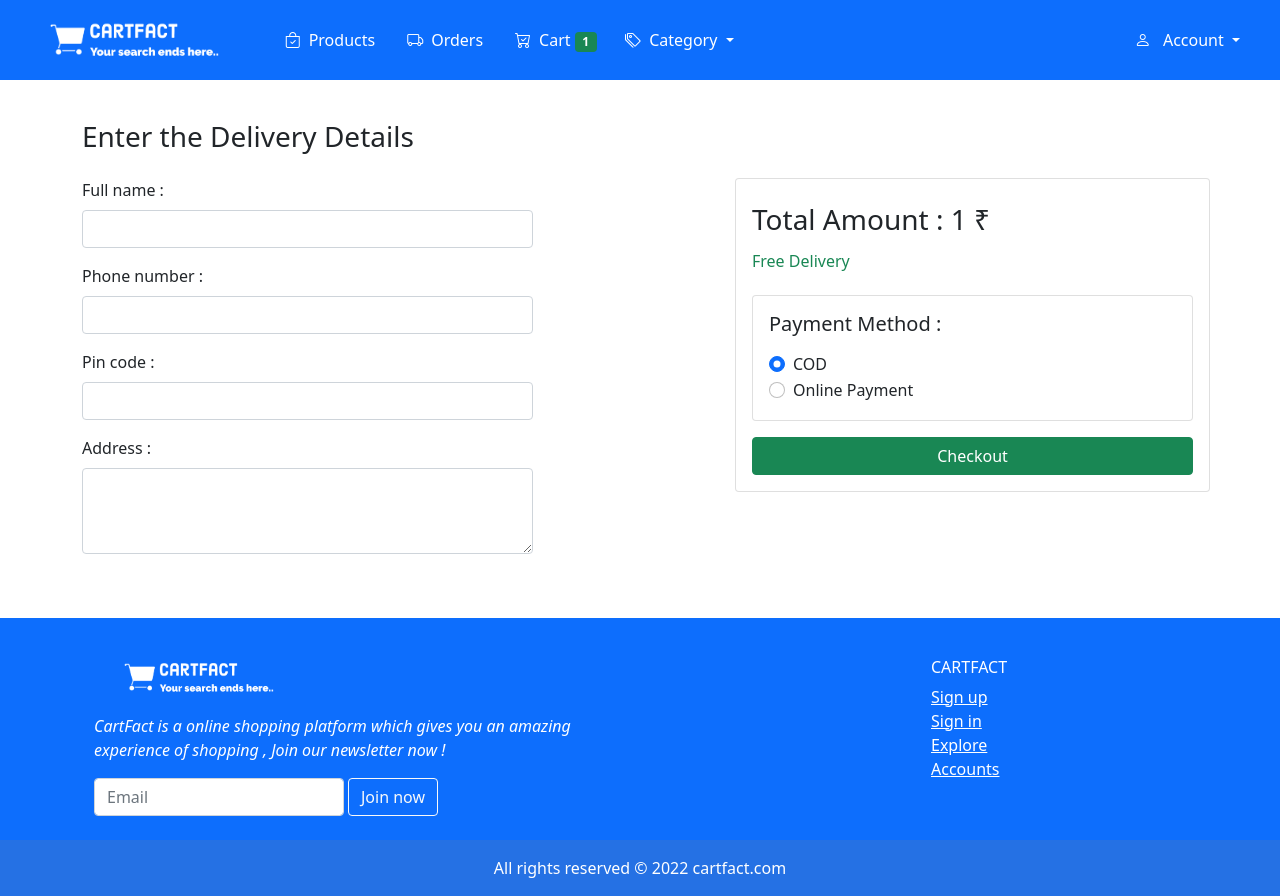
After one commit to ajeeshcp/cartfact, a Node server app: template views/user/placeOrder.hbs in a window 1280 px wide. The commit adds this page. Run offline with Node 20, Linux system fonts and the light colour scheme; the template is opened without the code that fills it: most values are stand-ins (such as "Sample title", 1, 10 or a date in 2020); some libraries are stand-ins or nearby versions.

Commit message:
Cart total price implemented

```diff
--- a/helpers/product-helpers.js
+++ b/helpers/product-helpers.js
@@ -4,6 +4,7 @@ const objectId  = require("mongodb").ObjectId
 module.exports = {
 
     addProduct : async(product, callback) => {
+        product.prodPrice=parseInt(product.prodPrice);
 
         get().collection(PRODUCT_COLLECTION).insertOne(product).then((data) => {
             callback(data.insertedId)
--- a/public/javascripts/changeProQuant.js
+++ b/public/javascripts/changeProQuant.js
@@ -1,8 +1,9 @@
 
-  const changeQuantity = (cartId, proId, count) => {
+  const changeQuantity = (cartId, proId,userId, count) => {
     $.ajax({
       url:'/change-product-quantity',
       data:{
+        user:userId,
         cart:cartId,
         product:proId,
         count:count
@@ -10,14 +11,16 @@
       method:'post',
       success:(response) => {
           let count = $(`#${proId}`).html();
-          count = parseInt(count)+response.data ;
+          count = parseInt(count)+response.count ;
             $(`#${proId}`).html(count) ;
             console.log(proId);
-            if(count < 2){
+            if(count < 2 || count === 1){
                 $(`.${proId}`).hide();
             }else{
                 $(`.${proId}`).show();
             }
+            $("#total").html(response.TotalAmount) ;
+
 
       }
     })
--- a/public/javascripts/script.js
+++ b/public/javascripts/script.js
@@ -7,7 +7,11 @@ const addToCart = (proId) => {
              let count = $('#cart-count').html();
              count = parseInt(count)+1 ;
              $('#cart-count').html(count) ;
+             $(document).ready(function () {
 
+                    alert("Item added to cart");
+
+            });
         }
     })
 }
--- /dev/null
+++ b/views/user/placeOrder.hbs
@@ -0,0 +1,53 @@
+<div class="container mb-5 ">
+    <h3 class="my-4">Enter the Delivery Details</h3>
+
+ <form action="" method="post">
+    <div class="row">
+        <div class="col-md-5">
+            <div class="mb-3">
+                <label for="name" class="form-label">Full name :</label>
+                <input type="text" class="form-control"  name="fullname">
+            </div>
+            <div class="mb-3 mt-3">
+                <label for="phone" class="form-label">Phone number :</label>
+                <input type="text" class="form-control" name="phone">
+            </div>
+            <div class="mb-3 mt-3">
+                <label for="pin" class="form-label">Pin code :</label>
+                <input type="number" class="form-control" name="pincode">
+            </div>
+            <div class="mb-3 mt-3">
+                <label for="address" class="form-label">Address :</label>
+                    <textarea class="form-control" name="address" rows="3"></textarea>
+
+            </div>
+        </div>
+        <div class="col-md-2"></div>
+        <div class="col-md-5 card p-3 " style="max-width: 500px; height: fit-content;">
+            <h3 class="py-2">Total Amount : {{TotalAmount}} &#8377;</h3>
+            <h4 class="text-success fs-6"> Free Delivery</h4>
+            <div class="col-md-12 card my-3 p-3">
+                <h4 class="fs-5 pb-2">Payment Method : </h4>
+                    <div class="form-check">
+                        <input class="form-check-input" type="radio" name="payment" checked>
+                        <label class="form-check-label" for="cod">
+                            COD
+                        </label>
+                    </div>
+                    <div class="form-check">
+                        <input class="form-check-input" type="radio" name="payment">
+                        <label class="form-check-label" for="online">
+                            Online Payment
+                        </label>
+                    </div>
+
+            </div>
+            <button type="submit" class="fs-6 btn btn-success">Checkout</button>
+        </div>
+      </div>
+
+ </form>
+
+
+
+</div>
```
Also changed, not shown: helpers/user-helpers.js (+42 -1 lines), routes/user.js (+12 -6 lines), views/user/cart.hbs (+15 -2 lines), public/product-images/61fa745840b6872a6bcb911c.png (added), public/product-images/61fa7586abd4e6bcfe8e7a85.png (added), public/product-images/61fa8846ad1916903e16226b.png (added), public/product-images/61fa8863ad1916903e16226c.png (added), public/product-images/61fa8879ad1916903e16226d.png (added), public/product-images/61fa889ead1916903e16226e.png (added), public/product-images/61fa88b7ad1916903e16226f.png (added), public/product-images/61fa88d2ad1916903e162270.png (added), public/product-images/61fa88edad1916903e162271.png (added).
